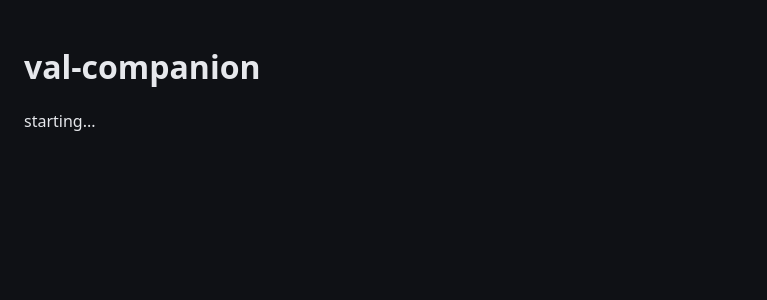
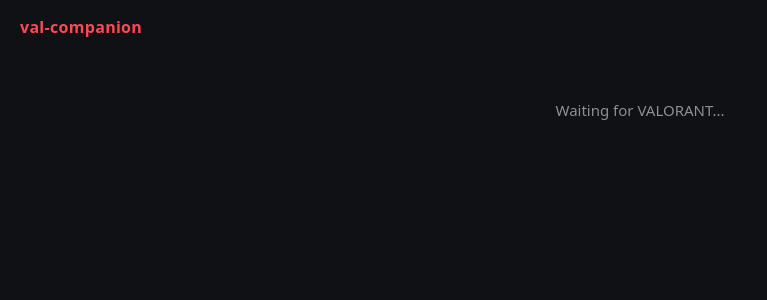
Before and after one commit to 6ky/valorant-peek, a React (Vite) app: page / in a window 1280 px wide. Shown: the top 300 px of the page, without its empty margins (0-767 px from the left). Built offline with nearby package versions, Linux system fonts and the light colour scheme.

Commit message:
add react ui: status screens and player table

```diff
--- a/src/App.tsx
+++ b/src/App.tsx
@@ -1,8 +1,35 @@
+import { useEffect, useState } from "react";
+import { listen } from "@tauri-apps/api/event";
+import { MatchView } from "./types";
+import { StatusScreen } from "./components/StatusScreen";
+import { PlayerTable } from "./components/PlayerTable";
+
+const INITIAL: MatchView = { state: "NoGame", players: [], stale: false };
+
 export default function App() {
+  const [view, setView] = useState<MatchView>(INITIAL);
+
+  useEffect(() => {
+    const unlisten = listen<MatchView>("match-view", (e) => setView(e.payload));
+    return () => {
+      unlisten.then((off) => off());
+    };
+  }, []);
+
+  const showTable =
+    (view.state === "CoreGame" || view.state === "PreGame") && view.players.length > 0;
+
   return (
     <div className="app">
-      <h1>val-companion</h1>
-      <p>starting...</p>
+      <header className="app-header">
+        <span className="title">val-companion</span>
+        {view.stale && <span className="stale">stale</span>}
+      </header>
+      {showTable ? (
+        <PlayerTable players={view.players} />
+      ) : (
+        <StatusScreen state={view.state} />
+      )}
     </div>
   );
 }
--- /dev/null
+++ b/src/components/PlayerRow.tsx
@@ -0,0 +1,26 @@
+import { PlayerRow as Row } from "../types";
+
+const PARTY_COLORS = ["#f0a", "#0bf", "#fb0", "#5d5", "#a7f"];
+
+function partyColor(partyId: string): string | undefined {
+  if (!partyId) return undefined;
+  let hash = 0;
+  for (let i = 0; i < partyId.length; i++) {
+    hash = (hash * 31 + partyId.charCodeAt(i)) | 0;
+  }
+  return PARTY_COLORS[Math.abs(hash) % PARTY_COLORS.length];
+}
+
+export function PlayerRow({ row }: { row: Row }) {
+  const color = partyColor(row.partyId);
+  return (
+    <tr style={color ? { borderLeft: `3px solid ${color}` } : undefined}>
+      <td className="name">{row.name || "Unknown"}</td>
+      <td>{row.agent}</td>
+      <td>{row.rankName}</td>
+      <td className="rr">{row.rankTier > 0 ? `${row.rr} RR` : ""}</td>
+      <td className="peak">{row.peakRankName}</td>
+      <td className="level">{row.accountLevel > 0 ? row.accountLevel : ""}</td>
+    </tr>
+  );
+}
--- /dev/null
+++ b/src/components/PlayerTable.tsx
@@ -0,0 +1,31 @@
+import { PlayerRow as Row } from "../types";
+import { PlayerRow } from "./PlayerRow";
+
+function sorted(players: Row[]): Row[] {
+  return [...players].sort((a, b) => {
+    if (a.team !== b.team) return a.team.localeCompare(b.team);
+    return b.rankTier - a.rankTier;
+  });
+}
+
+export function PlayerTable({ players }: { players: Row[] }) {
+  return (
+    <table className="player-table">
+      <thead>
+        <tr>
+          <th>Player</th>
+          <th>Agent</th>
+          <th>Rank</th>
+          <th>RR</th>
+          <th>Peak</th>
+          <th>Level</th>
+        </tr>
+      </thead>
+      <tbody>
+        {sorted(players).map((p) => (
+          <PlayerRow key={p.puuid} row={p} />
+        ))}
+      </tbody>
+    </table>
+  );
+}
--- /dev/null
+++ b/src/components/StatusScreen.tsx
@@ -0,0 +1,12 @@
+import { MatchState } from "../types";
+
+const MESSAGES: Record<MatchState, string> = {
+  NoGame: "Waiting for VALORANT...",
+  Menu: "In menu - queue a game",
+  PreGame: "Loading match...",
+  CoreGame: "Loading match...",
+};
+
+export function StatusScreen({ state }: { state: MatchState }) {
+  return <div className="status">{MESSAGES[state]}</div>;
+}
--- a/src/styles.css
+++ b/src/styles.css
@@ -10,5 +10,62 @@ body {
 }
 
 .app {
-  padding: 24px;
+  padding: 16px 20px;
 }
+
+.app-header {
+  display: flex;
+  align-items: center;
+  gap: 10px;
+  margin-bottom: 14px;
+}
+
+.app-header .title {
+  font-weight: 600;
+  letter-spacing: 0.3px;
+  color: #ff4655;
+}
+
+.app-header .stale {
+  font-size: 11px;
+  text-transform: uppercase;
+  color: #f0a000;
+  border: 1px solid #f0a000;
+  border-radius: 4px;
+  padding: 1px 6px;
+}
+
+.status {
+  padding: 48px 0;
+  text-align: center;
+  color: #8a8f98;
+  font-size: 15px;
+}
+
+.player-table {
+  width: 100%;
+  border-collapse: collapse;
+  font-size: 14px;
+}
+
+.player-table th {
+  text-align: left;
+  font-weight: 500;
+  color: #8a8f98;
+  padding: 6px 10px;
+  border-bottom: 1px solid #23262e;
+}
+
+.player-table td {
+  padding: 8px 10px;
+  border-bottom: 1px solid #1a1d24;
+}
+
+.player-table .name {
+  font-weight: 500;
+}
+
+.player-table .rr,
+.player-table .level {
+  color: #8a8f98;
+}
--- /dev/null
+++ b/src/types.ts
@@ -0,0 +1,20 @@
+export type MatchState = "NoGame" | "Menu" | "PreGame" | "CoreGame";
+
+export interface PlayerRow {
+  puuid: string;
+  name: string;
+  agent: string;
+  team: string;
+  partyId: string;
+  rankTier: number;
+  rankName: string;
+  rr: number;
+  peakRankName: string;
+  accountLevel: number;
+}
+
+export interface MatchView {
+  state: MatchState;
+  players: PlayerRow[];
+  stale: boolean;
+}
```
Also changed, not shown: 2 other files (tests, documents, lock files or other folders).
